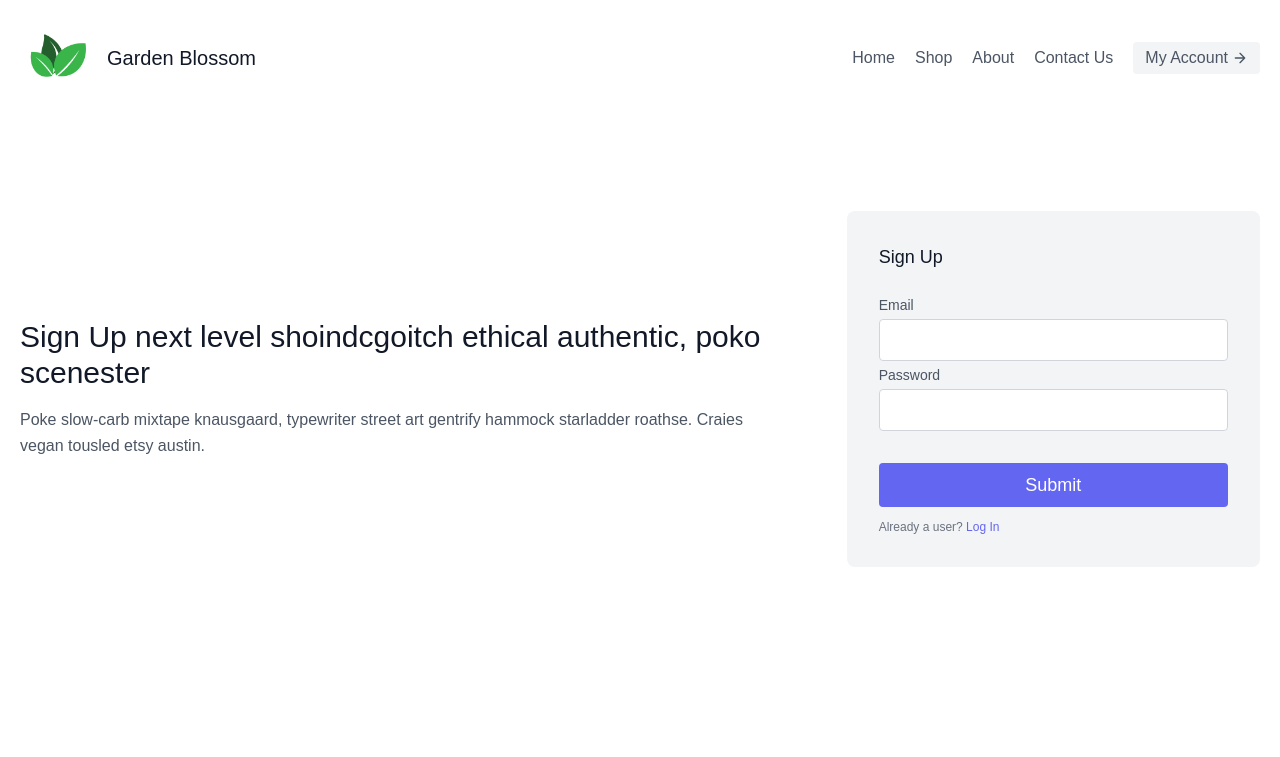
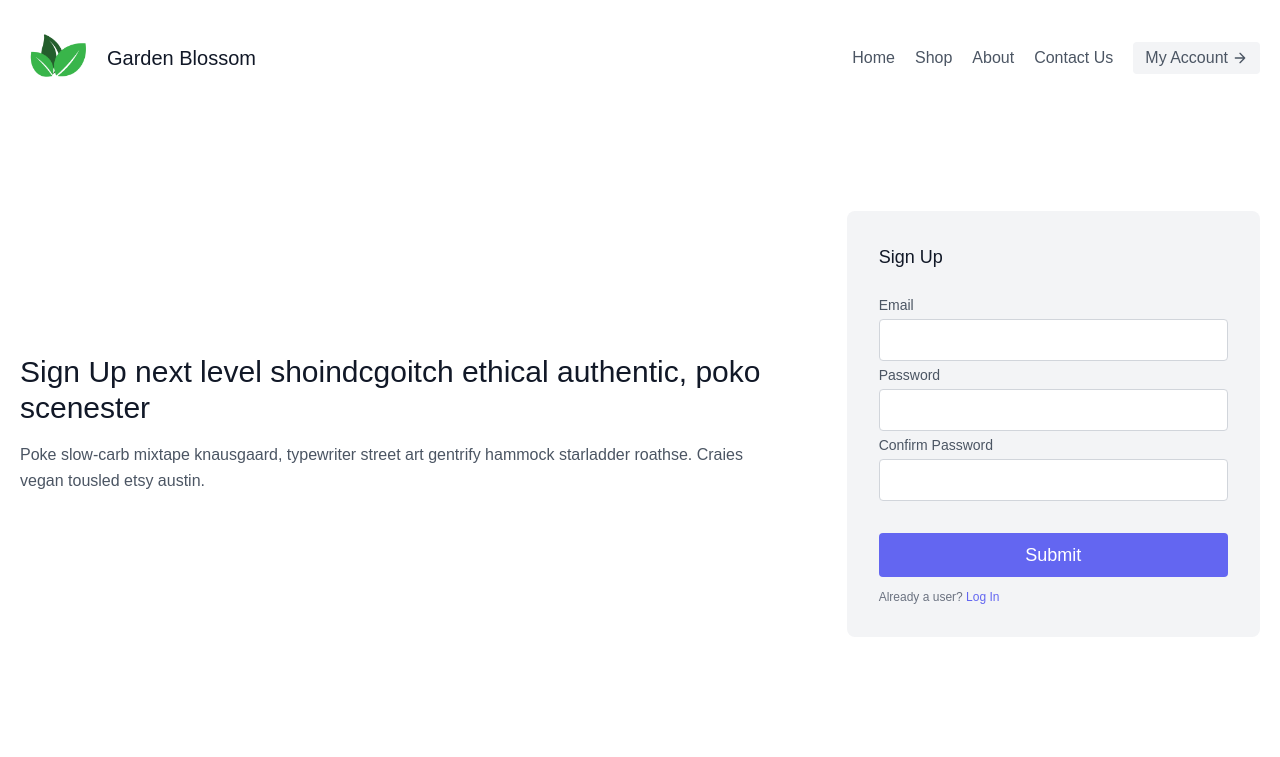
Before and after one commit to mirmohsin0001/NextJs-E-com, a Next.js app: page /signUp in a window 1280 px wide. Shown: the top 757 px of the page. Built offline with nearby package versions, Linux system fonts and the light colour scheme.

Commit message:
added confirm password and its validation

```diff
--- a/app/signUp/page.jsx
+++ b/app/signUp/page.jsx
@@ -32,9 +32,18 @@ const page = () => {
               <input {...register("email", { required: true })} type='email' className="w-full bg-white rounded border border-gray-300 focus:border-indigo-500 focus:ring-2 focus:ring-indigo-200 text-base outline-none text-gray-700 py-1 px-3 leading-8 transition-colors duration-200 ease-in-out" />
               <label className="leading-7 text-sm text-gray-600">Password</label>
               <input  {...register("password", { required: true, minLength: { value: 8, message: 'Minimun password length is 8' } })} type='password' className="w-full bg-white rounded border border-gray-300 focus:border-indigo-500 focus:ring-2 focus:ring-indigo-200 text-base outline-none text-gray-700 py-1 px-3 leading-8 transition-colors duration-200 ease-in-out" />
+              <label htmlFor="cpassword" className="leading-7 text-sm text-gray-600">Confirm Password</label>
+              <input type='password' {...register("cpassword", {
+                required: true, validate: (val) => {
+                  if (watch('password') != val) {
+                    return "Your passwords do no match";
+                  }
+                }
+              })} className="w-full bg-white rounded border border-gray-300 focus:border-indigo-500 focus:ring-2 focus:ring-indigo-200 text-base outline-none text-gray-700 py-1 px-3 leading-8 transition-colors duration-200 ease-in-out" />
+
               {errors.password && <p className="text-xs text-gray-500 mt-3">{(errors.password.message)}</p>}
-              {/* <label htmlFor="confirm-password" className="leading-7 text-sm text-gray-600">Confirm Password</label>
-              <input  {...register("confirm-password", { required: true })} className="w-full bg-white rounded border border-gray-300 focus:border-indigo-500 focus:ring-2 focus:ring-indigo-200 text-base outline-none text-gray-700 py-1 px-3 leading-8 transition-colors duration-200 ease-in-out" /> */}
+              {errors.cpassword && <p className="text-xs text-gray-500 mt-3">{(errors.cpassword.message)}</p>}
+
             </div>
             <div className="relative mb-4">
             </div>
```
